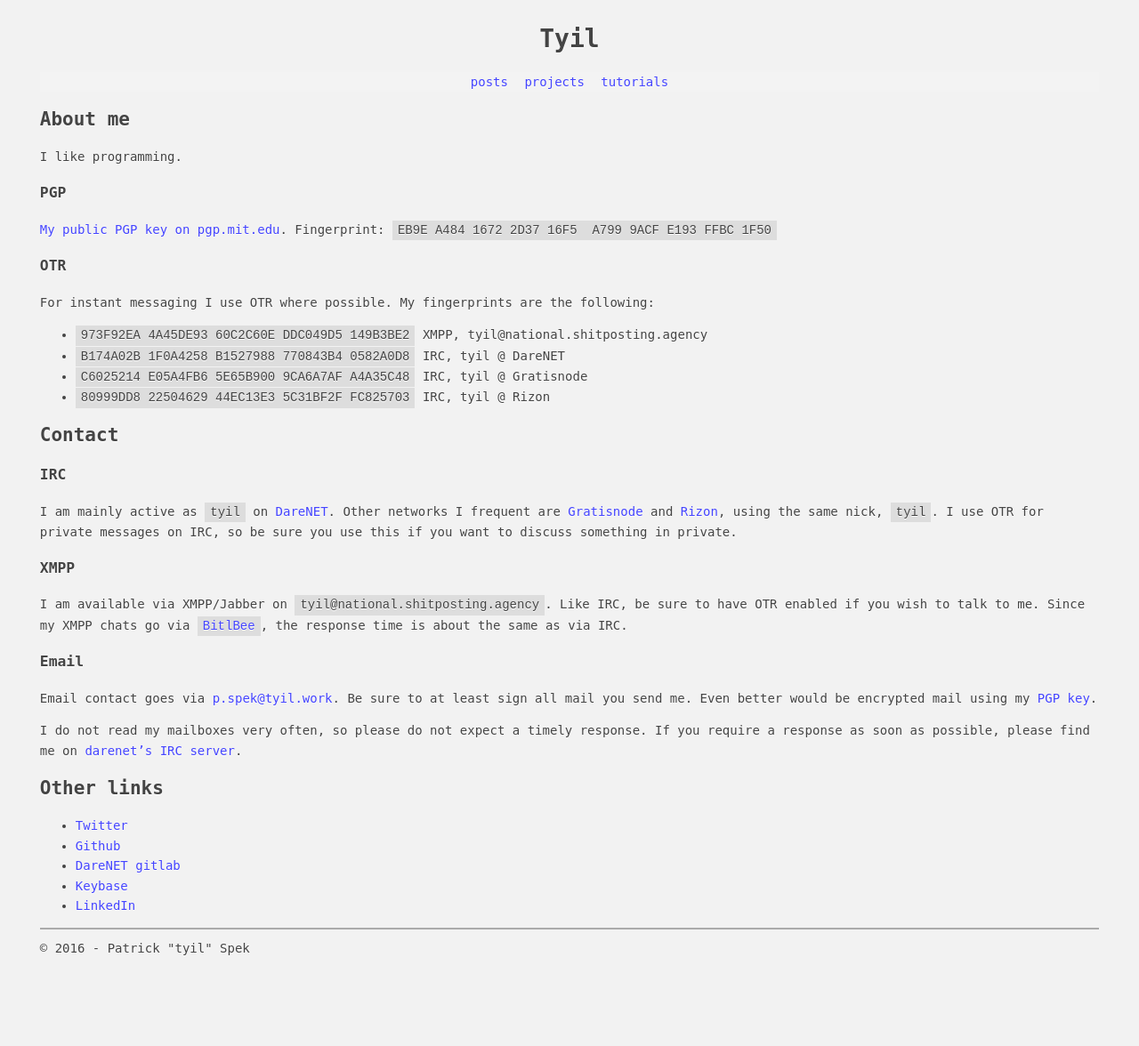
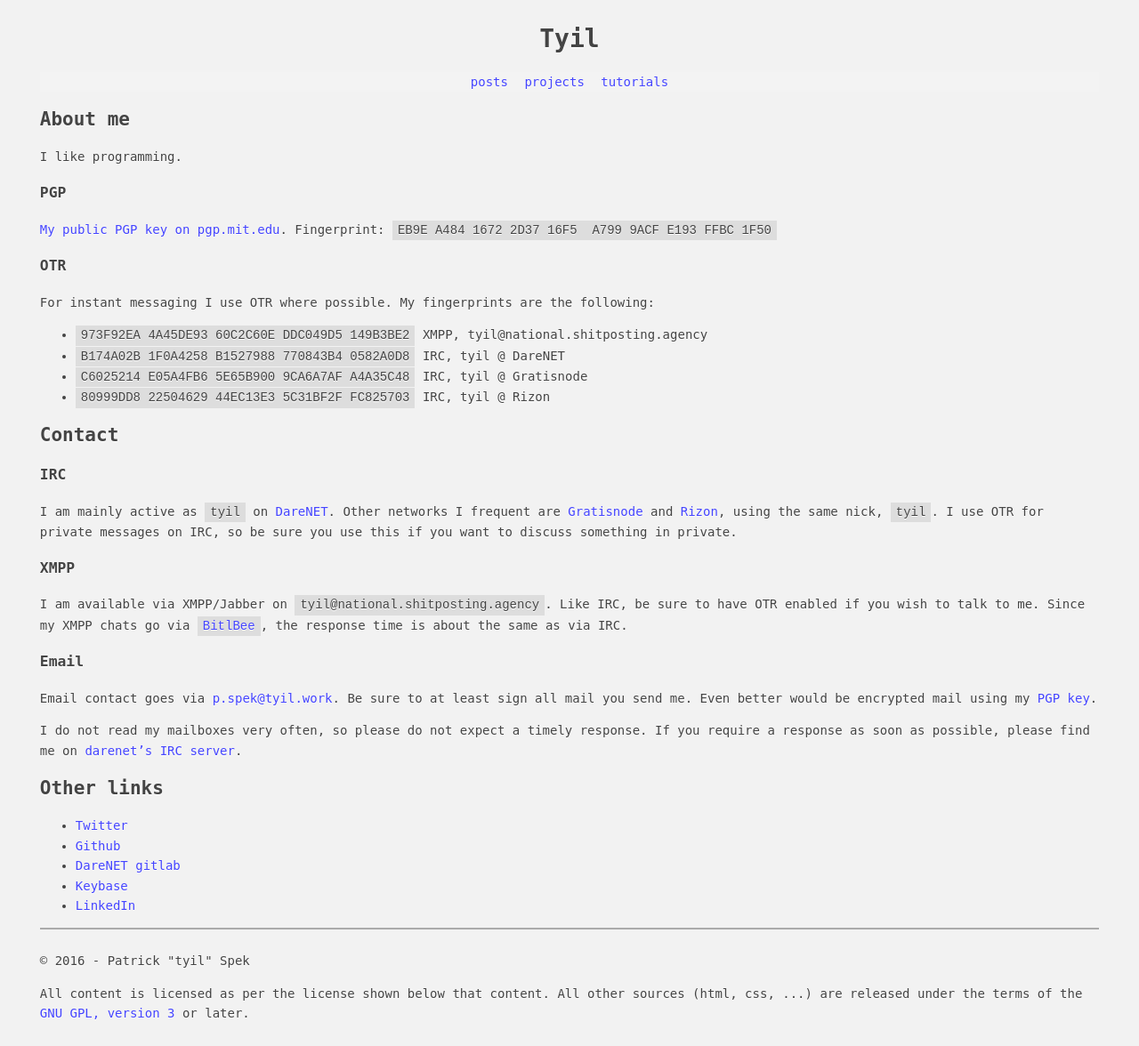
Before and after one commit to Tyil/website, a Jekyll site: the page built from _pages/index.md, in a window 1280 px wide. Shown: the whole page at 89% size. Built offline with Jekyll 4.4.1, drawn with Linux system fonts in a browser that asks for light colours; Markdown is read by kramdown in place of the engine named in the settings; before the commit the page ends 1103 px from its top, so only the background shows below that.

Commit message:
Add reference to the GPLv3 for all yet unlicensed content

```diff
--- a/_includes/footer.html
+++ b/_includes/footer.html
@@ -1,3 +1,11 @@
 <footer class="site-footer">
-	&copy; 2016 - Patrick "tyil" Spek
+	<p>
+		&copy; 2016 - Patrick "tyil" Spek
+	</p>
+	<p>
+		All content is licensed as per the license shown below that content.
+		All other sources (html, css, ...) are released under the terms of the
+		<a href="https://www.gnu.org/licenses/gpl-3.0.txt">GNU GPL, version
+		3</a> or later.
+	</p>
 </footer>
```
